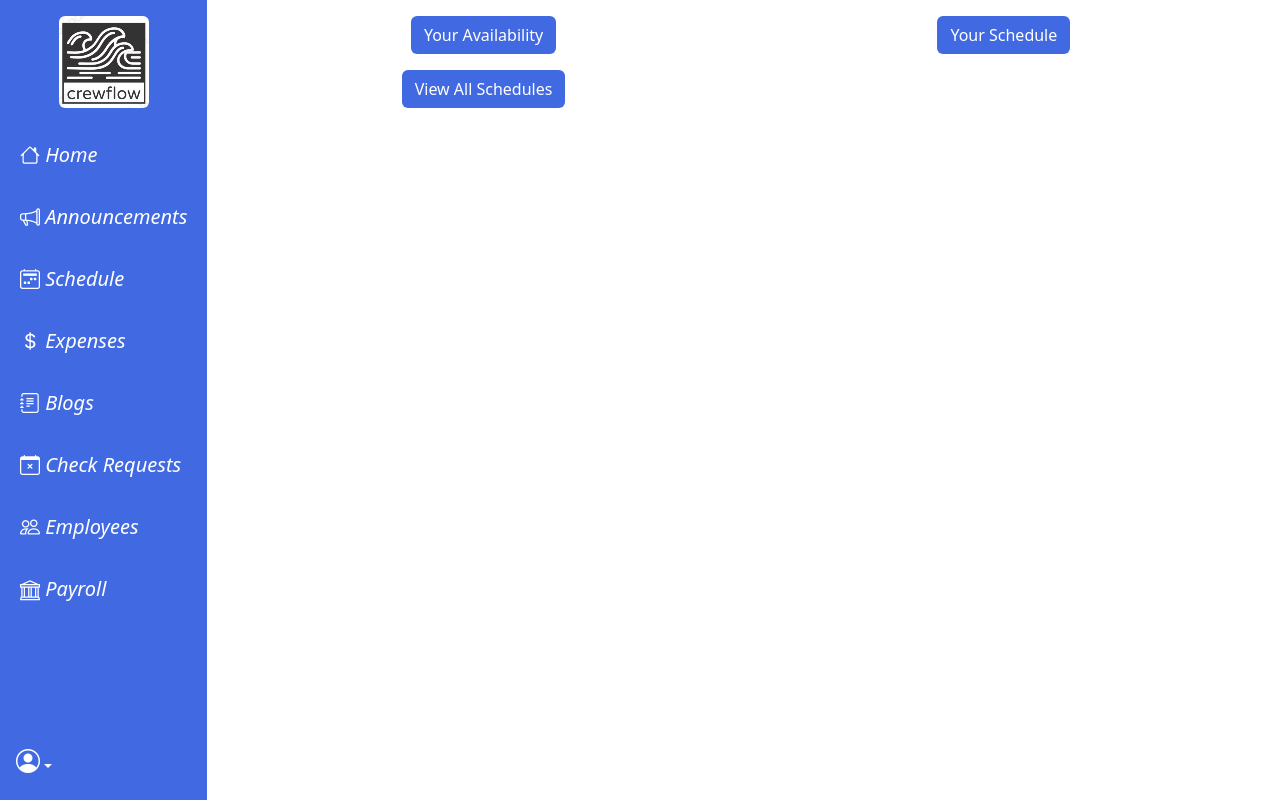
After one commit to woodymorrice/crewflow, a Django app: template main/templates/main/schedule_landing.html in a window 1280 px wide. The commit adds this page. Run offline with Django 3.2, Linux system fonts and the light colour scheme; the template is opened without the code that fills it, so the values that code supplies are empty; some libraries are stand-ins or nearby versions.

Commit message:
schedule changes

```diff
--- a/main/templates/main/base.html
+++ b/main/templates/main/base.html
@@ -67,7 +67,7 @@
                         </a>
                     </li>
                     <li>
-                      <a href="{% url 'main:add_availability'%}"
+                      <a href="{% url 'main:schedule_landing'%}"
                          class="nav-link py-3 px-2 text-white" title="Schedule"
                          data-bs-toggle="tooltip" data-bs-placement="right"
                          data-bs-original-title="Schedule">
--- a/main/templates/main/index.html
+++ b/main/templates/main/index.html
@@ -35,7 +35,7 @@ is a block named "content" -->
     <div class="container text-center">
         <div class="row">
             <div class="col-md-6 mb-3">
-                <a href="{% url 'main:add_availability' %}">
+                <a href="{% url 'main:schedule_landing' %}">
                     <button type="button" class="btn bg-blue text-white btn-block">
                         Schedule
                     </button>
--- /dev/null
+++ b/main/templates/main/schedule_landing.html
@@ -0,0 +1,41 @@
+<!DOCTYPE html>
+{% extends "main/base.html" %}
+{% block content %}
+<html lang="en">
+<head>
+    <meta charset="UTF-8">
+    <title>Schedule</title>
+</head>
+<body>
+<div class="container text-center">
+        <div class="row">
+            <div class="col-md-6 mb-3">
+                <a href="{% url 'main:add_availability' %}">
+                    <button type="button" class="btn bg-blue text-white btn-block">
+                        Your Availability
+                    </button>
+                </a>
+            </div>
+            <div class="col-md-6 mb-3">
+                <a href="{% url 'main:schedule_landing' %}">
+                    <button type="button" class="btn bg-blue text-white btn-block">
+                        Your Schedule
+                    </button>
+                </a>
+            </div>
+        </div>
+        <div class="row">
+            <div class="col-md-6 mb-3">
+                <a href="{% url 'main:schedule_landing' %}">
+                    <button type="button" class="btn bg-blue text-white btn-block">
+                        View All Schedules
+                    </button>
+                </a>
+            </div>
+        </div>
+    </div>
+
+</body>
+</html>
+
+{% endblock content %}
--- a/main/urls.py
+++ b/main/urls.py
@@ -58,7 +58,8 @@ urlpatterns = [
 
         # View Schedule
         path('view_schedule/', views.view_schedule, name='view_schedule'),
-        path('add_availability/', views.add_availability, name="add_availability"),
+        path('schedule/', views.schedule_landing, name='schedule_landing'),
+        path('schedule/add_availability/', views.add_availability, name="add_availability"),
 
 ]
 urlpatterns += staticfiles_urlpatterns()
--- a/main/views.py
+++ b/main/views.py
@@ -374,3 +374,8 @@ def add_availability(request):
         'form': form,
     }
     return render(request, 'main/add_availability.html', context)
+
+@login_required(login_url='account/login/')
+def schedule_landing(request):
+    """Landing page for schedule-related things"""
+    return render(request, 'main/schedule_landing.html', {'schedule_landing': schedule_landing})
```
